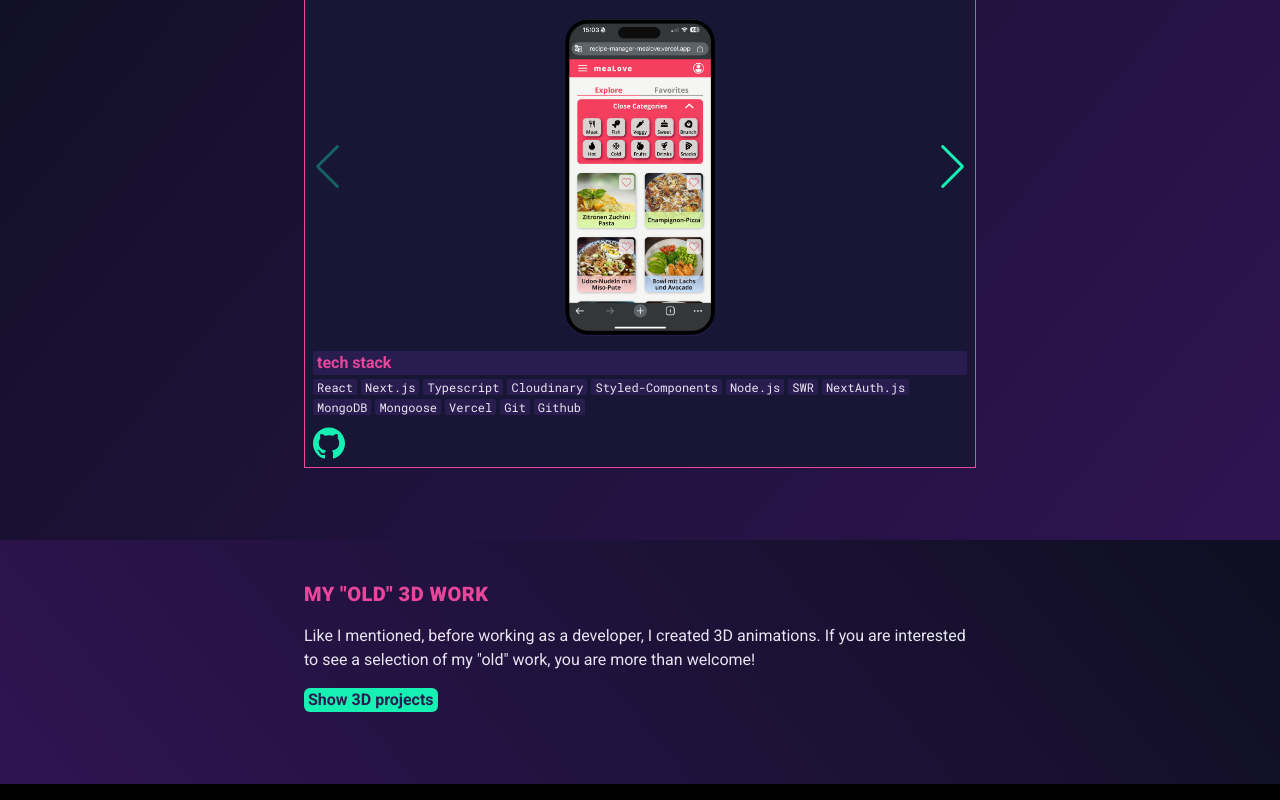
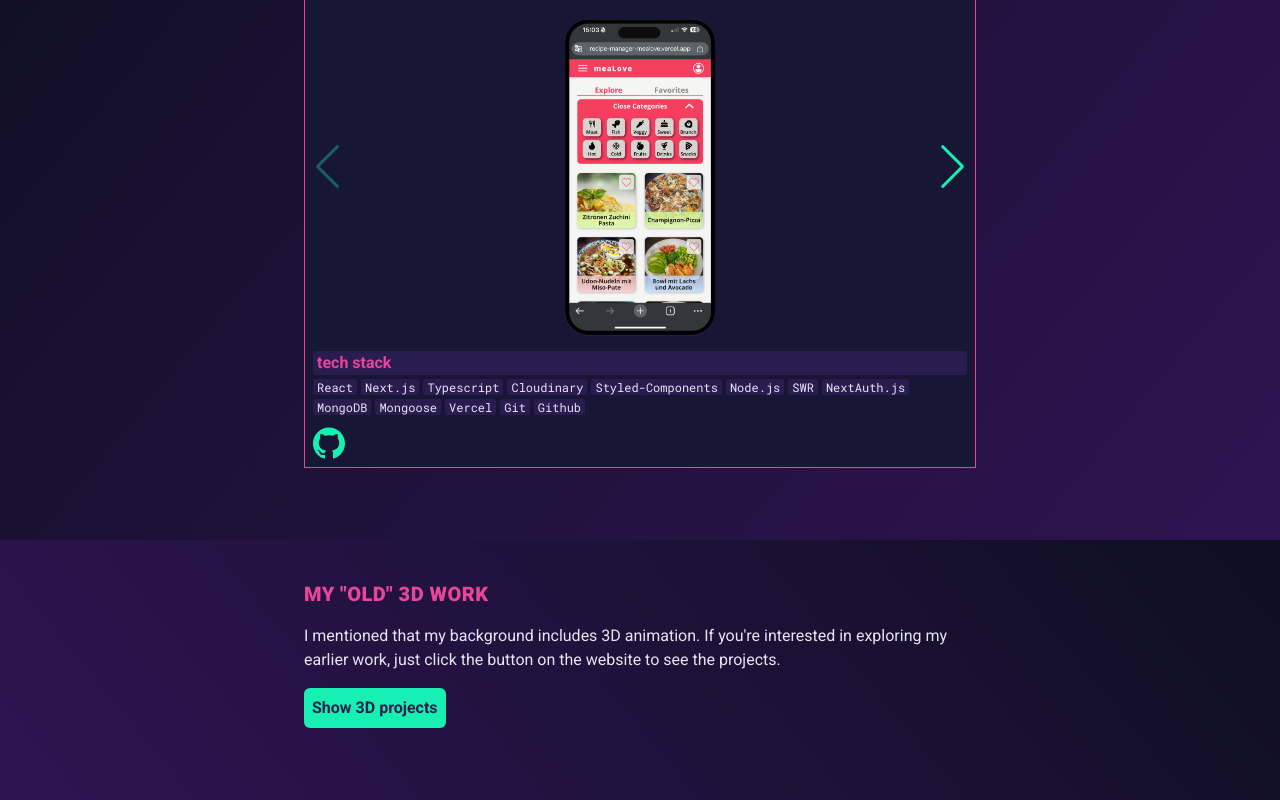
Before and after one commit to stekug/stephankugler-personal-portfolio, a Next.js app: page / in a window 1280 px wide. Shown: the part 1737-2537 px from the top of the page. Built offline with nearby package versions, Linux system fonts and the light colour scheme.

Commit message:
add ProjectButton component

```diff
--- /dev/null
+++ b/app/_components/ProjectButton.tsx
@@ -0,0 +1,20 @@
+interface ButtonProps {
+  onClick: () => void;
+  children: React.ReactNode;
+  className?: string;
+}
+
+export default function ProjectButton({
+  onClick,
+  children,
+  className = "",
+}: ButtonProps) {
+  return (
+    <button
+      onClick={onClick}
+      className={`mt-4 rounded-md bg-accentGreen-1 p-2 font-bold text-primary-2 transition-all duration-300 hover:bg-accentPink-1 ${className}`}
+    >
+      {children}
+    </button>
+  );
+}
--- a/app/_components/Work3D.tsx
+++ b/app/_components/Work3D.tsx
@@ -1,7 +1,9 @@
 "use client";
 
 import { useState } from "react";
+
 import Projects3D from "./Projects3D";
+import ProjectButton from "./ProjectButton";
 
 export default function Work3D() {
   const [isOpen, setIsOpen] = useState(false);
@@ -12,17 +14,22 @@
         My &quot;old&quot; 3D Work
       </span>
       <p>
-        Like I mentioned, before working as a developer, I created 3D
-        animations. If you are interested to see a selection of my
-        &quot;old&quot; work, you are more than welcome!
+        I mentioned that my background includes 3D animation. If you&apos;re
+        interested in exploring my earlier work, just click the button on the
+        website to see the projects.
       </p>
-      <button
-        onClick={() => setIsOpen(!isOpen)}
-        className="mt-4 rounded-md bg-accentGreen-1 px-1 font-bold text-primary-2 hover:bg-accentPink-1"
-      >
+      <ProjectButton onClick={() => setIsOpen(!isOpen)}>
         {isOpen ? "Hide 3D projects" : "Show 3D projects"}
-      </button>
-      {isOpen && <Projects3D />}
+      </ProjectButton>
+
+      {isOpen && (
+        <>
+          <Projects3D />
+          <ProjectButton onClick={() => setIsOpen(!isOpen)}>
+            {isOpen ? "Hide 3D projects" : "Show 3D projects"}
+          </ProjectButton>
+        </>
+      )}
     </section>
   );
 }
```
